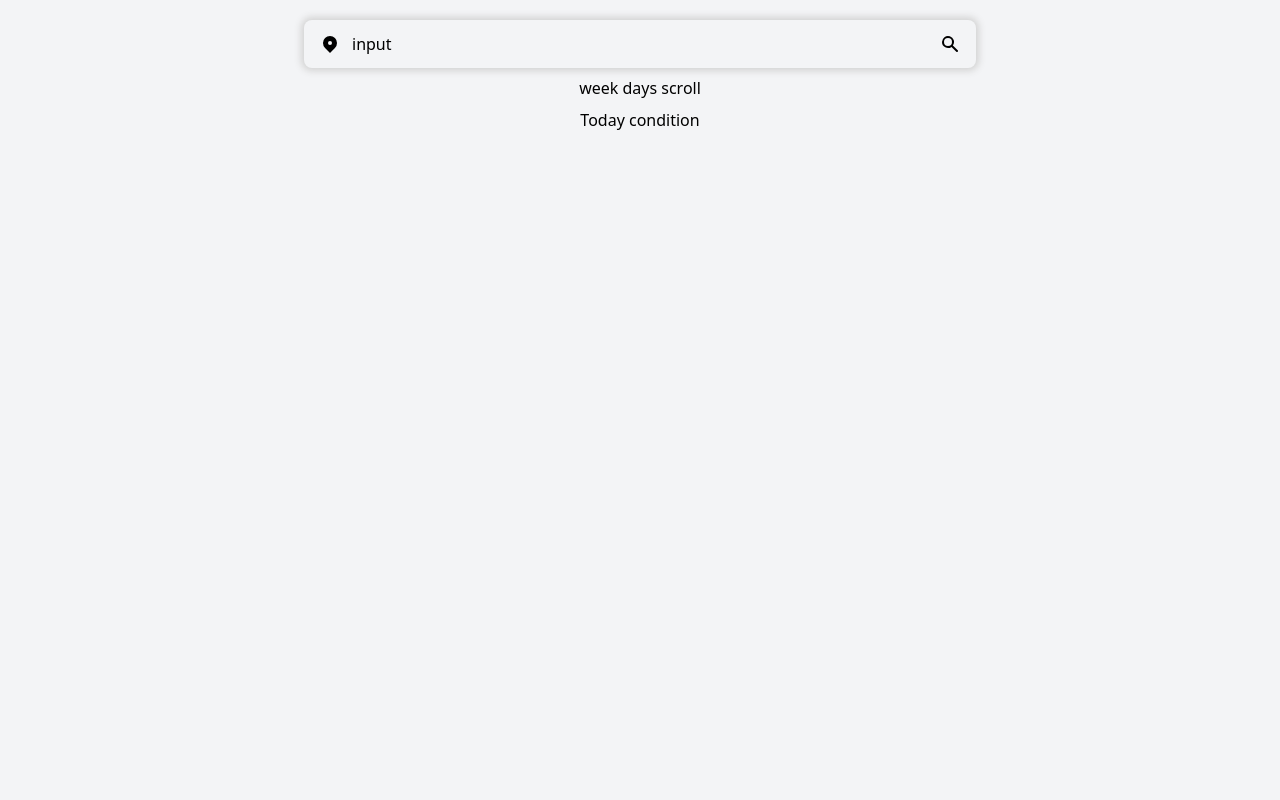
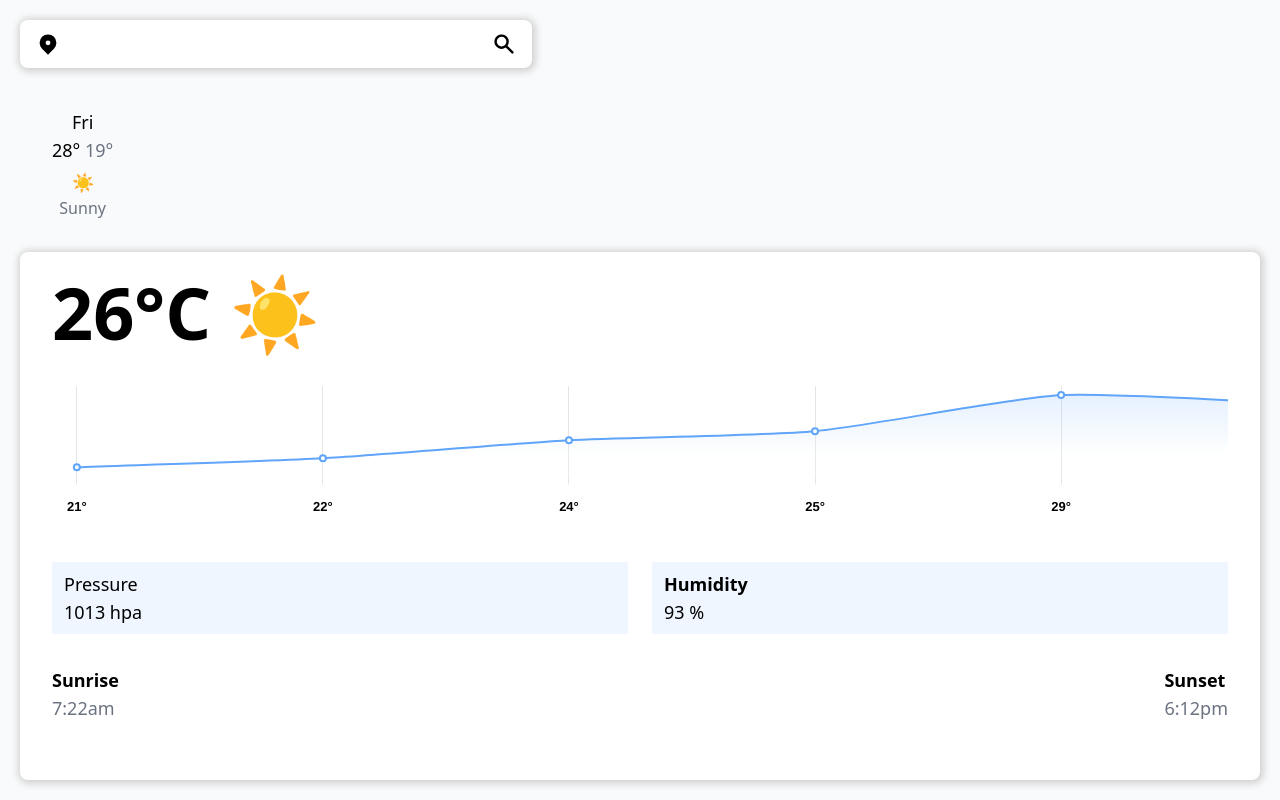
Before and after one commit to SubhamShaww/weather-app-assign, a Next.js app: page / in a window 1280 px wide. Built offline with nearby package versions, Linux system fonts and the light colour scheme.

Commit message:
added temp line chart and corrected week days cond

```diff
--- a/components/SearchBar.js
+++ b/components/SearchBar.js
@@ -2,12 +2,14 @@ import { LocationMarkerIcon, SearchIcon } from "@heroicons/react/solid";
 
 function SearchBar() {
     return (
-        <div className="shadow-all px-4 py-3 flex space-x-3 w-full max-w-md rounded-lg items-center sm:max-w-xl lg:max-w-2xl">
-            <LocationMarkerIcon className="h-5" />
+        <form className="card-small flex space-x-3 w-full items-center max-w-lg mb-2 focus-within:border-2 focus-within:border-blue-300">
+            <LocationMarkerIcon className="h-6" />
             {/* below insted of input the location data will be used */}
-            <div className="flex-grow">input</div>
-            <SearchIcon className="h-5" />
-        </div>
+            <div className="flex-grow">
+                <input type="text" className="focus:outline-none w-full" />
+            </div>
+            <SearchIcon className="h-6" />
+        </form>
     );
 }
 
--- a/components/TodayCond.js
+++ b/components/TodayCond.js
@@ -1,5 +1,118 @@
+import { useState } from "react";
+import { Line } from "react-chartjs-2";
+
 function TodayCond() {
-    return <div className="flex-grow">Today condition</div>;
+    const [tempChartData, setTempChartData] = useState({
+        labels: ["21°", "22°", "24°", "25°", "29°", "28°"],
+        datasets: [
+            {
+                label: "temperature",
+                data: [21, 22, 24, 25, 29, 28],
+            },
+        ],
+    });
+
+    const options = {
+        scales: {
+            x: {
+                ticks: {
+                    font: {
+                        weight: "800",
+                        size: 13,
+                    },
+                    color: "rgba(0, 0, 0)",
+                    padding: 15,
+                },
+                grid: {
+                    drawBorder: false,
+                },
+            },
+            y: {
+                display: false,
+            },
+        },
+        plugins: {
+            legend: {
+                display: false,
+            },
+            tooltip: {
+                enabled: false,
+            },
+        },
+        maintainAspectRatio: false,
+    };
+
+    const setGradientColor = (canvas, color) => {
+        const ctx = canvas.getContext("2d");
+
+        const chartHeight = ctx.canvas.height;
+
+        const gradient = ctx.createLinearGradient(0, 0, 0, chartHeight);
+        gradient.addColorStop(0, color);
+        gradient.addColorStop(0.5, "rgba(255,255, 255, 0.2)");
+
+        return gradient;
+    };
+
+    const getTempChartData = (canvas) => {
+        const data = tempChartData;
+        if (data.datasets) {
+            let colors = ["rgba(96, 165, 250, 0.2)", "rgba(96, 165, 250, 1)"];
+            data.datasets.forEach((set, i) => {
+                set.backgroundColor = setGradientColor(canvas, colors[i]);
+                set.borderColor = colors[i + 1];
+                set.borderWidth = 2;
+                set.lineTension = 0.2;
+                set.fill = true;
+                set.pointBackgroundColor = "#fff";
+            });
+
+            return data;
+        }
+    };
+
+    return (
+        <div className="flex-grow w-full card-big flex flex-col space-y-8">
+            {/* today condtion */}
+            <h1>26°C ☀️</h1>
+
+            {/* today temp all day chart */}
+            <div className=" overflow-x-auto hide-scroll">
+                <div className="w-screen">
+                    <Line data={getTempChartData} options={options} />
+                </div>
+            </div>
+
+            {/* pressure and humidity */}
+            <div className="flex space-x-6 text-sm sm:text-base lg:text-lg">
+                <div className="box">
+                    <p className="font-medium">Pressure</p>
+                    <p>1013 hpa</p>
+                </div>
+                <div className="box">
+                    <p className="font-semibold">Humidity</p>
+                    <p>93 %</p>
+                </div>
+            </div>
+
+            <div className="flex flex-col flex-grow">
+                {/* sunrise and sunset time */}
+                <div className="flex text-sm sm:text-base lg:text-lg">
+                    <div className="flex-grow">
+                        <p className="font-semibold">Sunrise</p>
+                        <p className="text-gray-500">7:22am</p>
+                    </div>
+
+                    <div>
+                        <p className="font-semibold">Sunset</p>
+                        <p className="text-gray-500">6:12pm</p>
+                    </div>
+                </div>
+
+                {/* sunrise and sunset graph */}
+            </div>
+        </div>
+    );
 }
 
 export default TodayCond;
--- a/components/WeekCond.js
+++ b/components/WeekCond.js
@@ -1,5 +1,23 @@
 function WeekCond() {
-    return <div className="">week days scroll</div>;
+    return (
+        <div className="w-full">
+            <div className="px-4 py-3 flex space-x-1 text-sm sm:text-base lg:text-lg overflow-x-auto hide-scroll">
+                <div className="flex flex-col items-center min-w-max px-4 py-3 space-y-1 hover:border-2 hover:border-blue-400 hover:bg-yellow-50">
+                    <div className="text-center font-medium">
+                        <p className="">Fri</p>
+                        <p>
+                            <span>28°</span>{" "}
+                            <span className="text-gray-500">19°</span>
+                        </p>
+                    </div>
+                    <p className="h-6">☀️</p>
+                    <p className="text-gray-500 text-xs sm:text-sm lg:text-base">
+                        Sunny
+                    </p>
+                </div>
+            </div>
+        </div>
+    );
 }
 
 export default WeekCond;
--- a/package.json
+++ b/package.json
@@ -9,8 +9,10 @@
   },
   "dependencies": {
     "@heroicons/react": "^1.0.1",
+    "chart.js": "^3.3.0",
     "next": "10.2.3",
     "react": "17.0.2",
+    "react-chartjs-2": "^3.0.3",
     "react-dom": "17.0.2"
   },
   "devDependencies": {
--- a/pages/index.js
+++ b/pages/index.js
@@ -5,7 +5,7 @@ import WeekCond from "../components/WeekCond";
 
 export default function Home() {
     return (
-        <div className="flex h-screen flex-col p-5 items-center space-y-2 bg-gray-100">
+        <div className="flex flex-col h-screen space-y-2 p-5 items-start bg-gray-50 overflow-x-hidden">
             <Head>
                 <title>Create Next App</title>
                 <meta
--- a/styles/globals.css
+++ b/styles/globals.css
@@ -2,8 +2,36 @@
 @tailwind components;
 @tailwind utilities;
 
-@layer components {
-    .shadow-all {
-        box-shadow: 0 0 7px 3px lightgray;
+@layer base {
+    h1 {
+        @apply font-semibold text-5xl sm:text-6xl lg:text-7xl;
     }
 }
+
+@layer components {
+    .card-small {
+        box-shadow: 1px 1px 7px 3px lightgray;
+        @apply rounded-lg px-4 py-3 bg-white;
+    }
+
+    .card-big {
+        box-shadow: 1px 1px 7px 3px lightgray;
+        @apply rounded-lg px-8 py-6 bg-white;
+    }
+
+    .box {
+        @apply bg-blue-50 text-left px-3 py-2 w-1/2;
+    }
+}
+
+@layer utilities {
+    .hide-scroll::-webkit-scrollbar {
+        /* for chrome, safari and Opera */
+        display: none;
+    }
+
+    .hide-scroll {
+        -ms-overflow-style: none; /* IE and Edge */
+        scrollbar-width: none; /* Firefox */
+    }
+}
```
Also changed, not shown: 1 other file (tests, documents, lock files or other folders).
